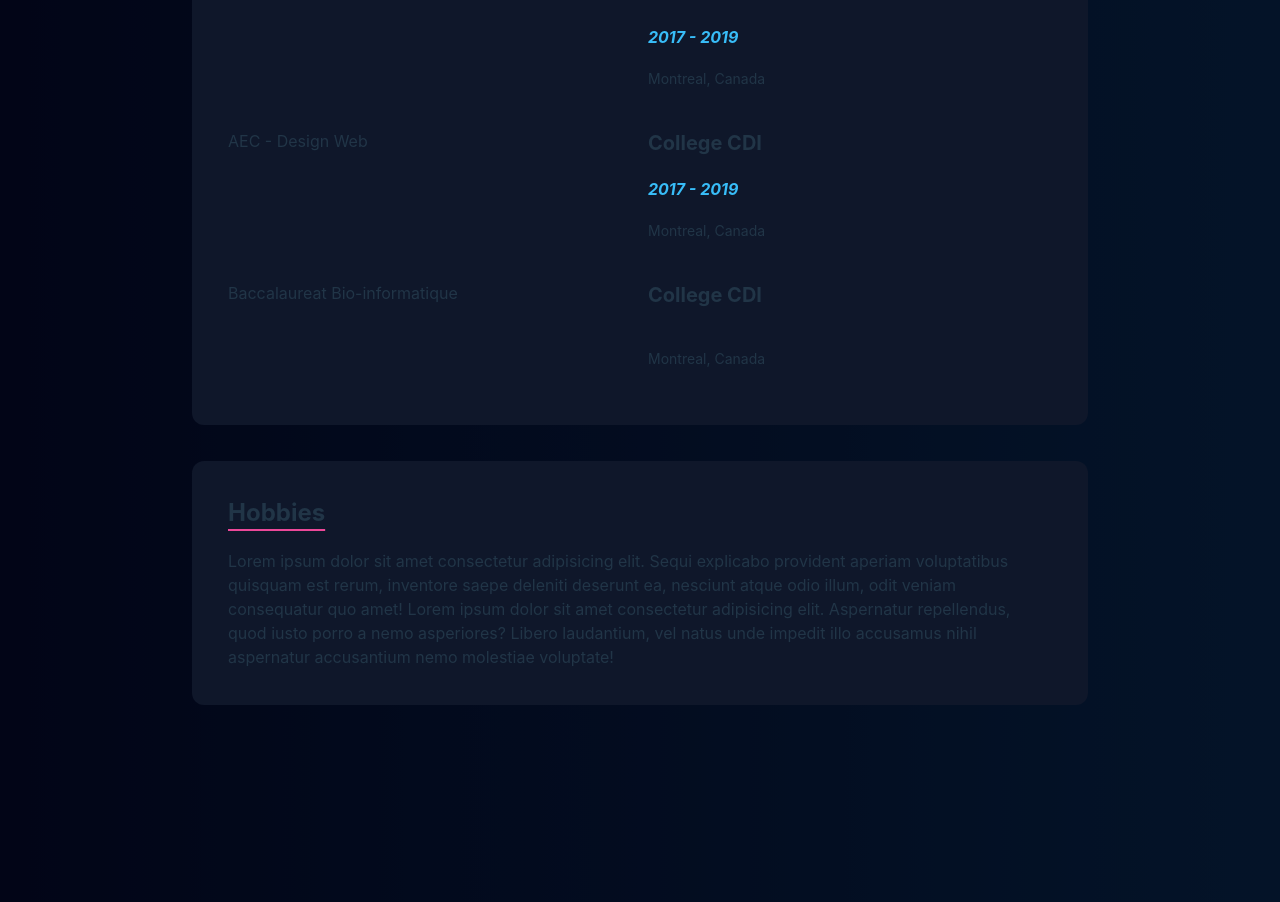
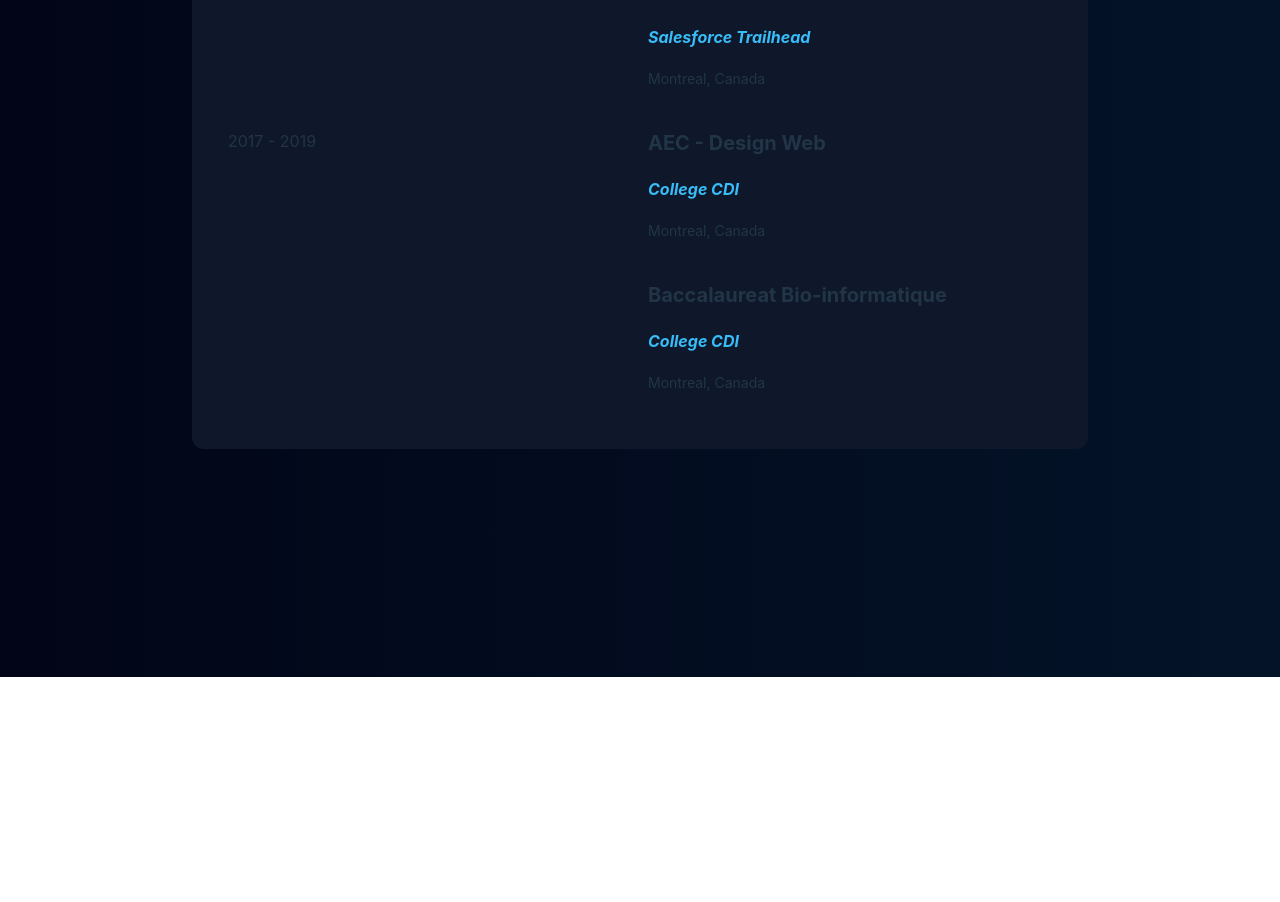
Before and after one commit to Alexanderkoum/Portfolio-2024, a React (Vite) app: page /About in a window 1280 px wide. Shown: the part 2769-3671 px from the top of the page. After the commit the page ends 3446 px from the top, so only its background shows below. Built offline with nearby package versions, Linux system fonts and the light colour scheme.

Commit message:
Update About.jsx

```diff
--- a/src/pages/About.jsx
+++ b/src/pages/About.jsx
@@ -95,27 +95,13 @@ const About = () => {
         </h2>
         {EducationData.map((data, index) => (
             <Experience
-              periode={data.degree}
-              role={data.school}
-              company={data.periode}
+              periode={data.periode}
+              role={data.degree}
+              company={data.school}
               jobtasks={data.location}
 
             />
           ))}
-      </div>
-      <div className="my-9 p-9 border-none rounded-xl bg-slate-900">
-        <h2 className="text-2xl font-bold underline decoration-pink-500 underline-offset-8 mb-5">
-          Hobbies
-        </h2>
-        <p>
-          Lorem ipsum dolor sit amet consectetur adipisicing elit. Sequi
-          explicabo provident aperiam voluptatibus quisquam est rerum, inventore
-          saepe deleniti deserunt ea, nesciunt atque odio illum, odit veniam
-          consequatur quo amet! Lorem ipsum dolor sit amet consectetur
-          adipisicing elit. Aspernatur repellendus, quod iusto porro a nemo
-          asperiores? Libero laudantium, vel natus unde impedit illo accusamus
-          nihil aspernatur accusantium nemo molestiae voluptate!
-        </p>
       </div>
     </motion.div>
   );
```
